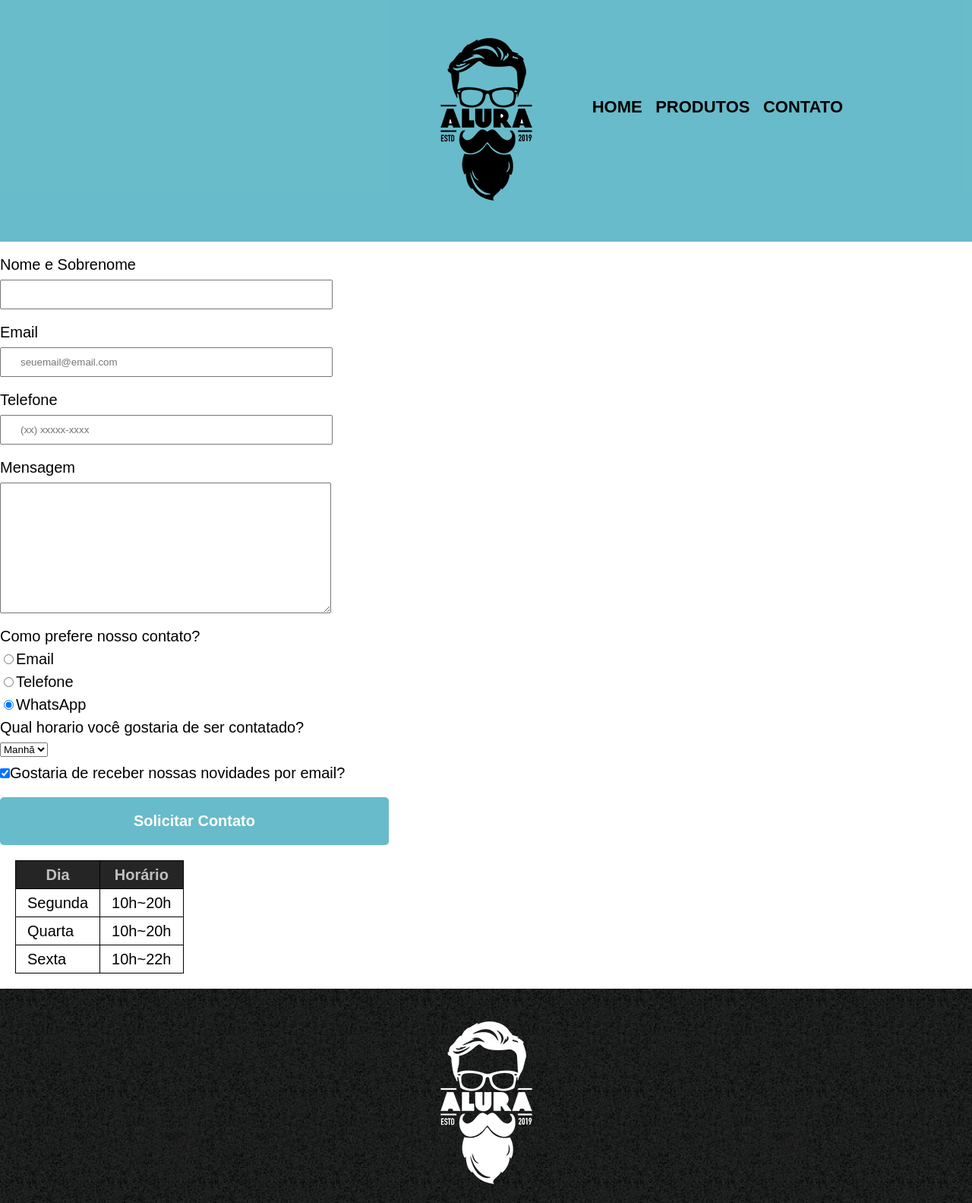
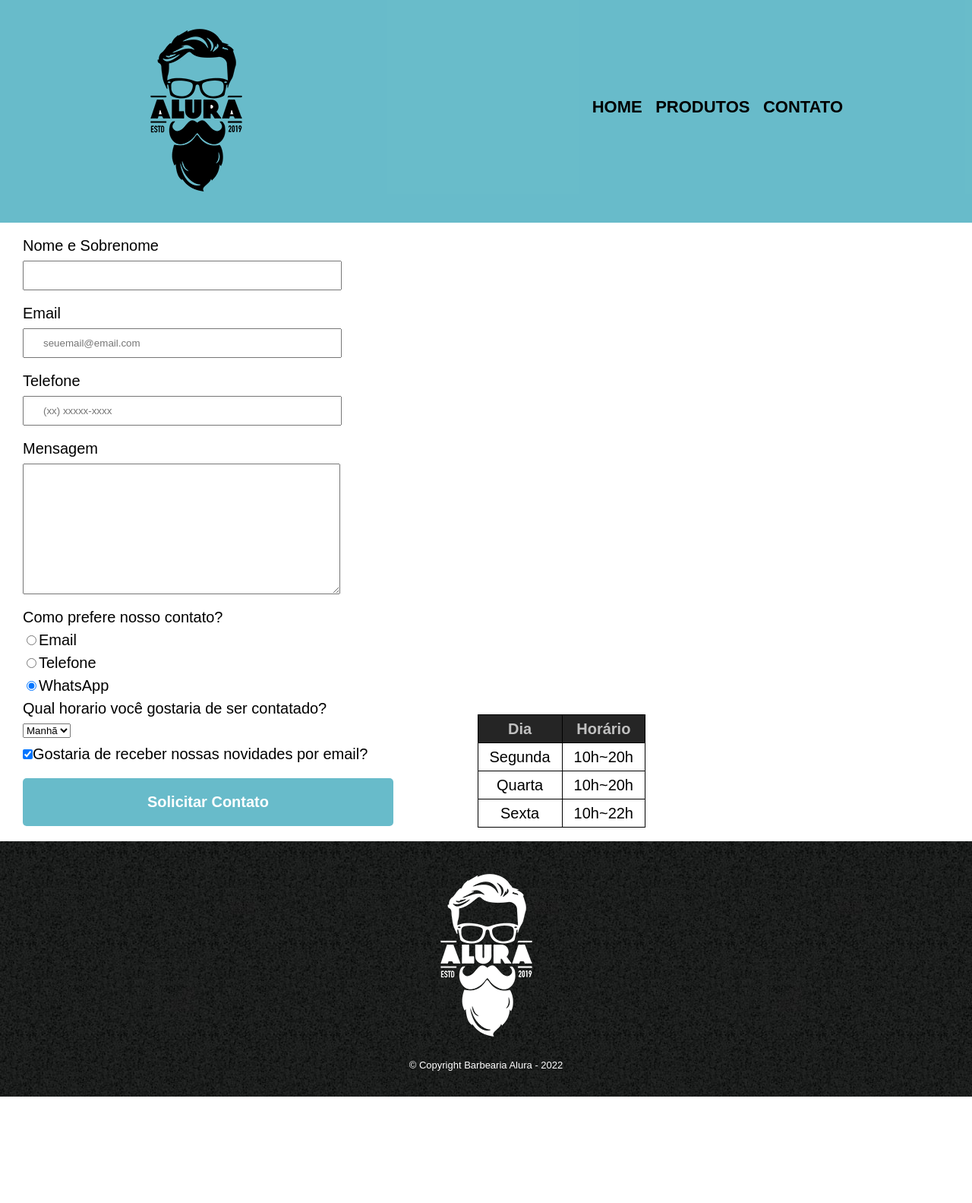
Before and after one commit to JeanLamego/portfolio, a plain HTML site: page Barbearia Alura/contato.html in a window 1280 px wide. Shown: the top 1583 px of the page at 76% size. After the commit the page ends 1443 px from the top, so only its background shows below. Drawn offline with Linux system fonts and the light colour scheme.

Commit message:
atualizado

```diff
--- a/Barbearia Alura/style.css
+++ b/Barbearia Alura/style.css
@@ -4,16 +4,7 @@ body {
 header {
     background: #0890a89b;
     padding: 20px 0;
-
 }
-h1{
-    text-align: center;
-    font-size: 1.5em;
-    margin: 0 0 0;
-    padding: 0.5em;
-}
-
-
 .caixa {
     position: relative;
     width: 940px;
@@ -68,7 +59,6 @@ nav a:hover{
 
 }
 
-
 .produtos h2{
     font-size: 30px;
     font-weight:bold;
@@ -96,12 +86,12 @@ footer {
 
 }
 
-main {
-
+.contato-conteudo {
+    margin: 20px 0;
 }
 
 form {
-    margin: 20px 0;
+    margin: 20px 30px;
 }
 
 form label, form p {
@@ -140,7 +130,11 @@ form label, form p {
 }
 
 table {
-    margin: 20px;
+    position: absolute;
+    top: 920px;
+    right: 400px;
+    text-align: center;
+    margin: 20px 30px;
 }
 thead {
     background: rgb(37, 37, 37);
@@ -208,7 +202,7 @@ th,td{
     width: 940px;
     margin:0 auto;
     padding: 25px 25px;
-    box-shadow: inset 0 0 20px #ff005198;
+    box-shadow: inset 0 0 20px #020a62cb;
 }
 .mapa p{
     margin: 2em;
@@ -265,6 +259,7 @@ diferente */
         width: auto;
     }
 
+
 .logo {
     text-align: center;
 }
```
Also changed, not shown: Barbearia Alura/Produtos.html (+2 -2 lines), Barbearia Alura/index.html (+4 -5 lines), Barbearia Alura/imagens/banner.jpg (renamed from Barbearia Alura/banner.jpg), Barbearia Alura/imagens/beneficios.jpg (renamed from Barbearia Alura/beneficios.jpg).
